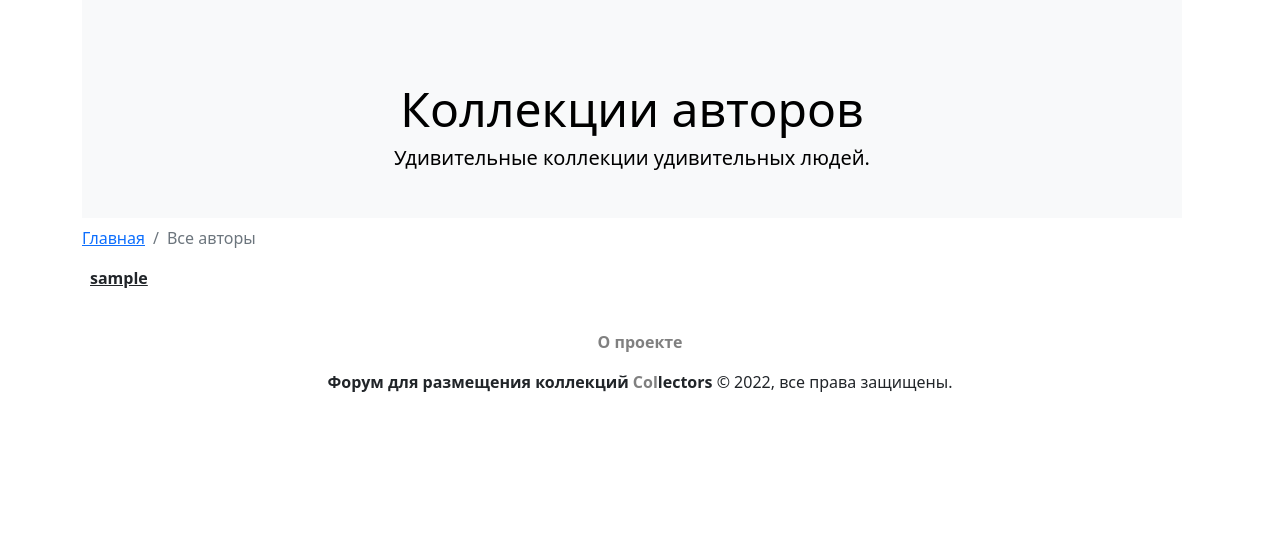
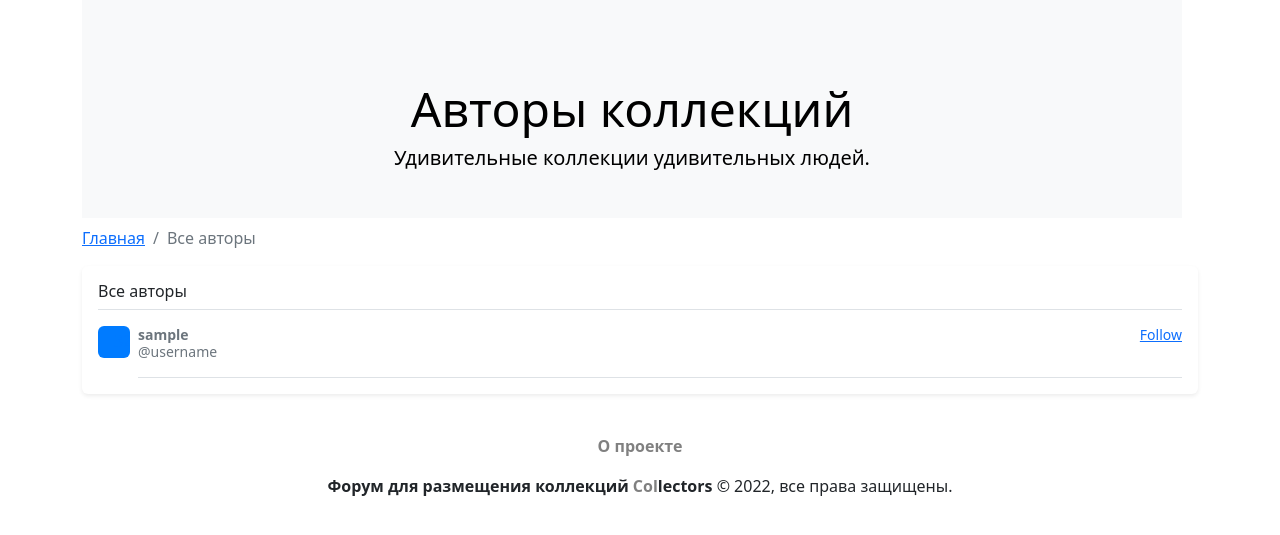
Before and after one commit to InaraShalfei/collectors, a Django app: page /all/ in a window 1280 px wide. Shown: the part 70-605 px from the top of the page. Run offline with Django 3.2, Linux system fonts and the light colour scheme; tables that the repository leaves empty hold one stand-in row (values such as "Sample post"); parts of the project's set-up code (start-up, migrations or seed data) failed here and were passed over; some libraries are stand-ins or nearby versions.

Commit message:
Change body design of all authors page

```diff
--- a/templates/web_collectors/all_authors.html
+++ b/templates/web_collectors/all_authors.html
@@ -2,7 +2,7 @@
 {% block header %}
 <div class="text-bg-light me-md-3 pt-3 px-3 pt-md-5 px-md-5 text-center overflow-hidden">
     <div class="my-3 py-3">
-        <h2 class="display-5">Коллекции авторов</h2>
+        <h2 class="display-5">Авторы коллекций</h2>
         <p class="lead">Удивительные коллекции удивительных людей.</p>
 
     </div>
@@ -16,16 +16,31 @@
             <li class="breadcrumb-item active" aria-current="page">Все авторы</li>
         </ol>
     </nav>
+    <div class="my-3 p-3 bg-body rounded shadow-sm">
+        <h6 class="border-bottom pb-2 mb-0">Все авторы</h6>{% for user in page %}
 
-    {% for user in page %}
-    <p><a class="p-2 text-dark" href="{% url 'web_collectors:profile' user.username %}"><strong>{{ user.username }}</strong></a></p>
+        <div class="d-flex text-muted pt-3">
+            <svg class="bd-placeholder-img flex-shrink-0 me-2 rounded" width="32" height="32"
+                 xmlns="http://www.w3.org/2000/svg" role="img" aria-label="Placeholder: 32x32"
+                 preserveAspectRatio="xMidYMid slice" focusable="false"><title>Placeholder</title>
+                <rect width="100%" height="100%" fill="#007bff"></rect>
+                <text x="50%" y="50%" fill="#007bff" dy=".3em">32x32</text>
+            </svg>
+
+            <div class="pb-3 mb-0 small lh-sm border-bottom w-100">
+                <div class="d-flex justify-content-between">
+                    <strong class="text-gray-dark">{{ user.username }}</strong>
+                    <a href="{% url 'web_collectors:profile' user.username %}">Follow</a>
+                </div>
+                <span class="d-block">@username</span>
+            </div>
+        </div>
         {% endfor %}
 
-
-
-
+    </div>
 
 </div>
+
 {% if page.has_other_pages %}
 {% include "includes/paginator.html" with items=page paginator=paginator%}
 {% endif %}
```
Lines whose indentation alone changed are shown as unchanged.
